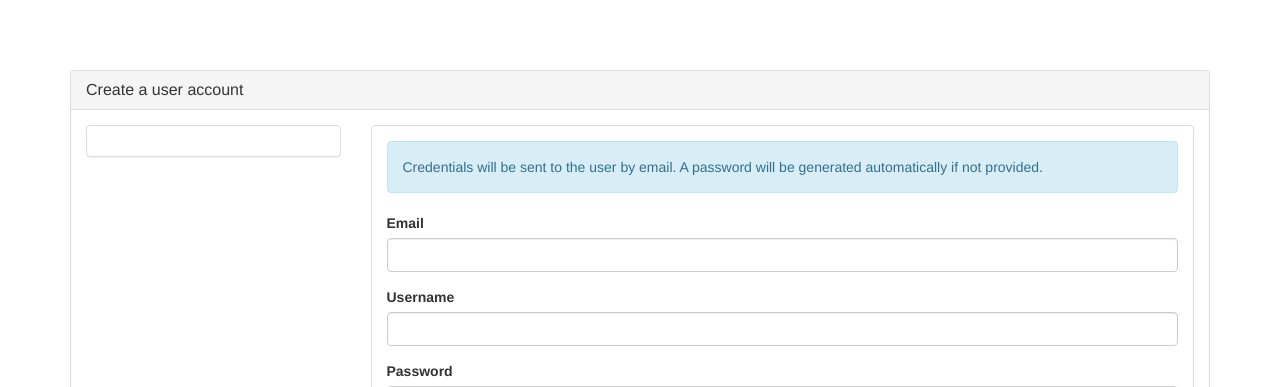
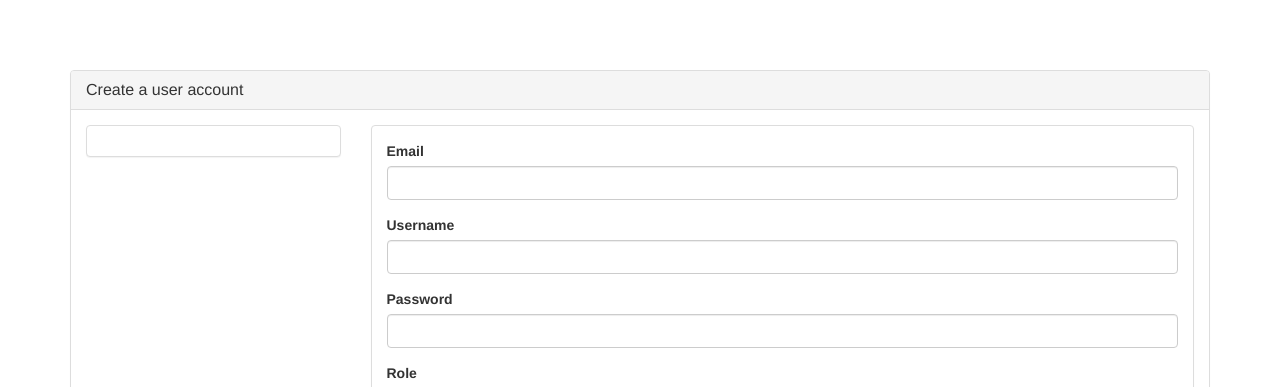
Before and after one commit to bitsnaps/tresorie, a Yii app: template views/user/admin/create.php in a window 1280 px wide. Shown: the top 387 px of the page. Run offline with PHP 8.4 and a stand-in for Yii, Linux system fonts and the light colour scheme; the template is opened without the code that fills it, so the values that code supplies are empty; form fields are guessed from the names that the template uses; some libraries are stand-ins or nearby versions.

Commit message:
deleting user aler from createUser

```diff
--- a/views/user/admin/create.php
+++ b/views/user/admin/create.php
@@ -24,12 +24,6 @@ $this->params['breadcrumbs'][] = $this->title;
 
 ?>
 <div class="clearfix"></div>
-<?= $this->render(
-    '/shared/_alert',
-    [
-        'module' => Yii::$app->getModule('user'),
-    ]
-) ?>
 
 <div class="row">
     <div class="col-md-12">
@@ -77,13 +71,6 @@ $this->params['breadcrumbs'][] = $this->title;
                     <div class="col-md-9">
                         <div class="panel panel-default">
                             <div class="panel-body">
-                                <div class="alert alert-info">
-                                    <?= Yii::t('usuario', 'Credentials will be sent to the user by email') ?>.
-                                    <?= Yii::t(
-                                        'usuario',
-                                        'A password will be generated automatically if not provided'
-                                    ) ?>.
-                                </div>
                                 <?php $form = ActiveForm::begin(
                                     [
                                         'layout' => 'horizontal',
```
